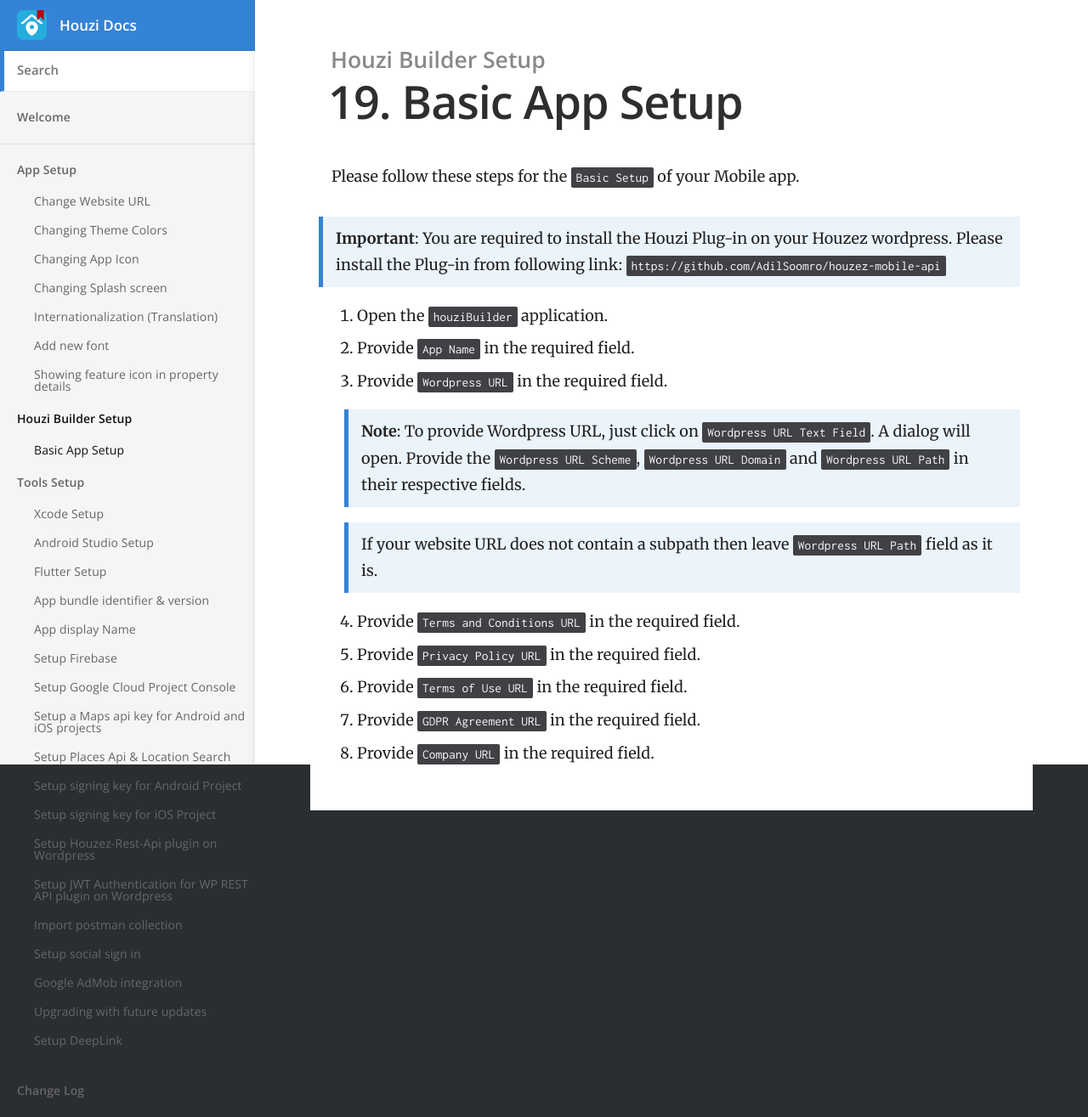
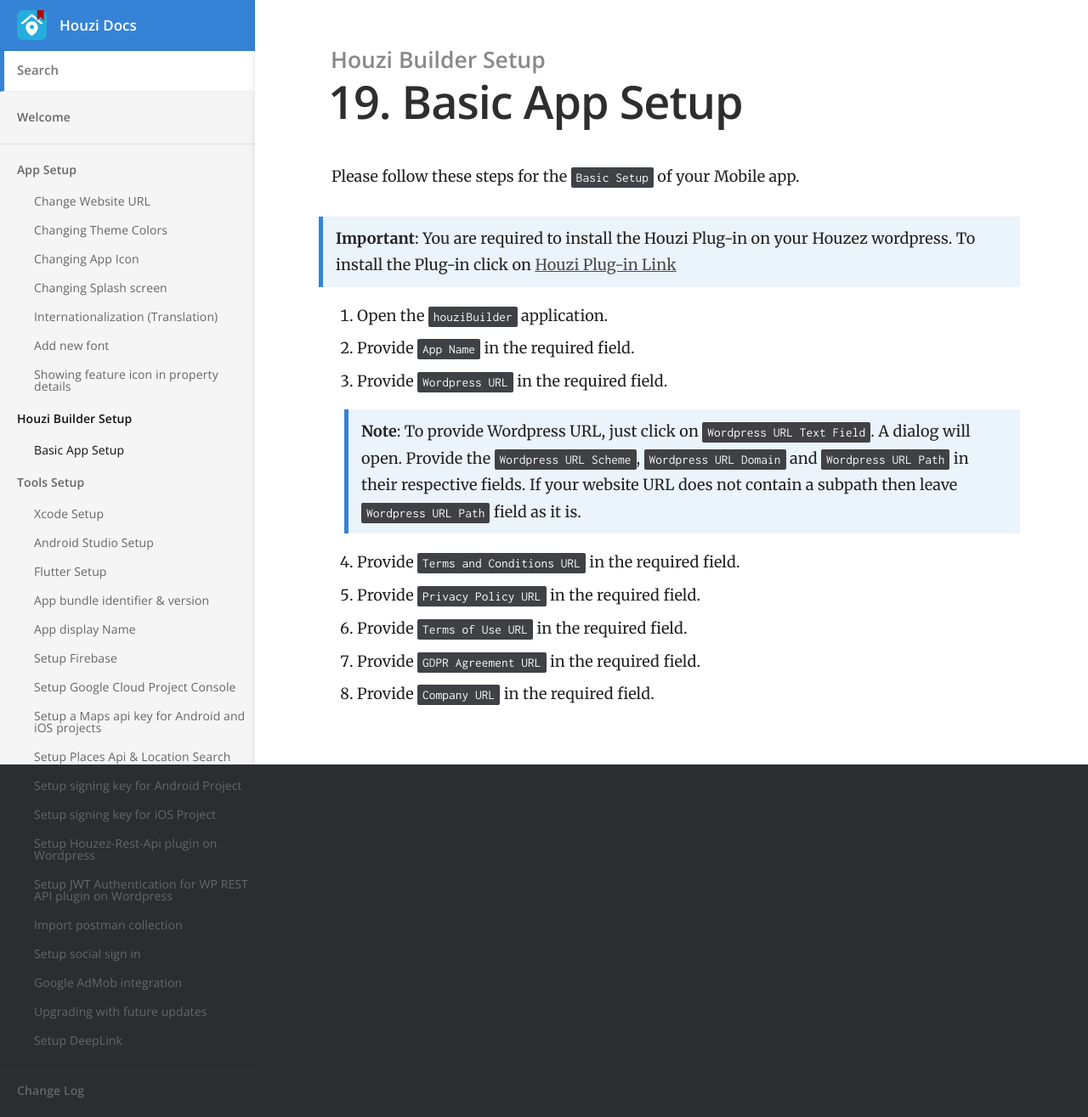
Before and after one commit to booleanbites/houzi-doc, a Jekyll site: the page built from _docs/houzi-builder/basic-setup.md, in a window 1280 px wide. Shown: the whole page at 85% size. Built offline with Jekyll 4.4.1, drawn with Linux system fonts in a browser that asks for light colours.

Commit message:
Replaced Houzi Plug-in link with Hyper Lik

```diff
--- a/_docs/houzi-builder/basic-setup.md
+++ b/_docs/houzi-builder/basic-setup.md
@@ -6,15 +6,13 @@ order: 19
 
 Please follow these steps for the `Basic Setup` of your Mobile app.
 
-> **Important**: You are required to install the Houzi Plug-in on your Houzez wordpress. Please install the Plug-in from following link:
-> `https://github.com/AdilSoomro/houzez-mobile-api`
+> **Important**: You are required to install the Houzi Plug-in on your Houzez wordpress. To install the Plug-in click on [Houzi Plug-in Link](https://github.com/AdilSoomro/houzez-mobile-api)
 
 1. Open the `houziBuilder` application.
 2. Provide `App Name` in the required field.
 3. Provide `Wordpress URL` in the required field.
-    > **Note**: To provide Wordpress URL, just click on `Wordpress URL Text Field`. A dialog will open. Provide the `Wordpress URL Scheme`, `Wordpress URL Domain` and `Wordpress URL Path` in their respective fields.
+    > **Note**: To provide Wordpress URL, just click on `Wordpress URL Text Field`. A dialog will open. Provide the `Wordpress URL Scheme`, `Wordpress URL Domain` and `Wordpress URL Path` in their respective fields. If your website URL does not contain a subpath then leave `Wordpress URL Path` field as it is.
 
-    > If your website URL does not contain a subpath then leave `Wordpress URL Path` field as it is.
 4. Provide `Terms and Conditions URL` in the required field.
 5. Provide `Privacy Policy URL` in the required field.
 6. Provide `Terms of Use URL` in the required field.
```
